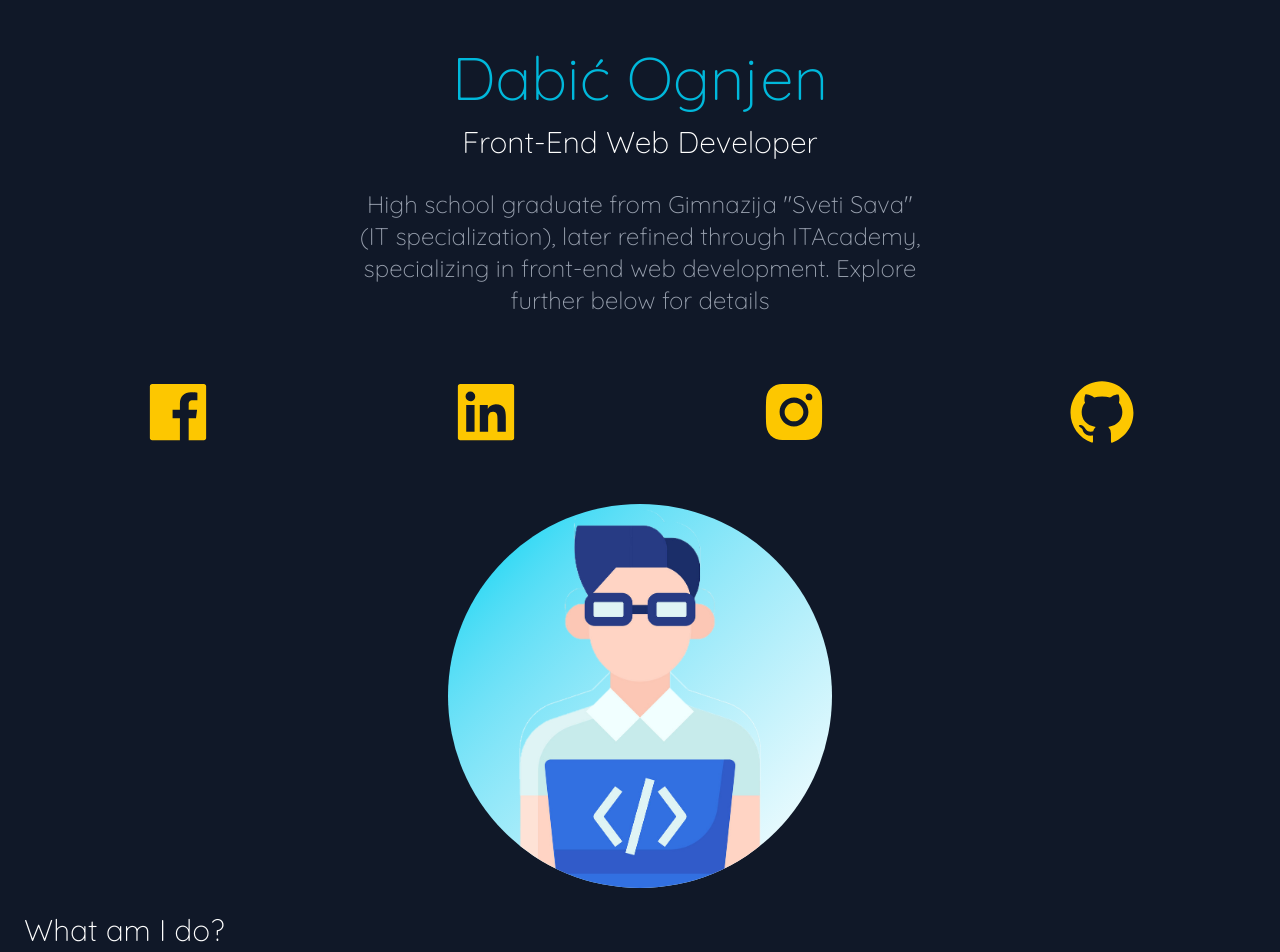
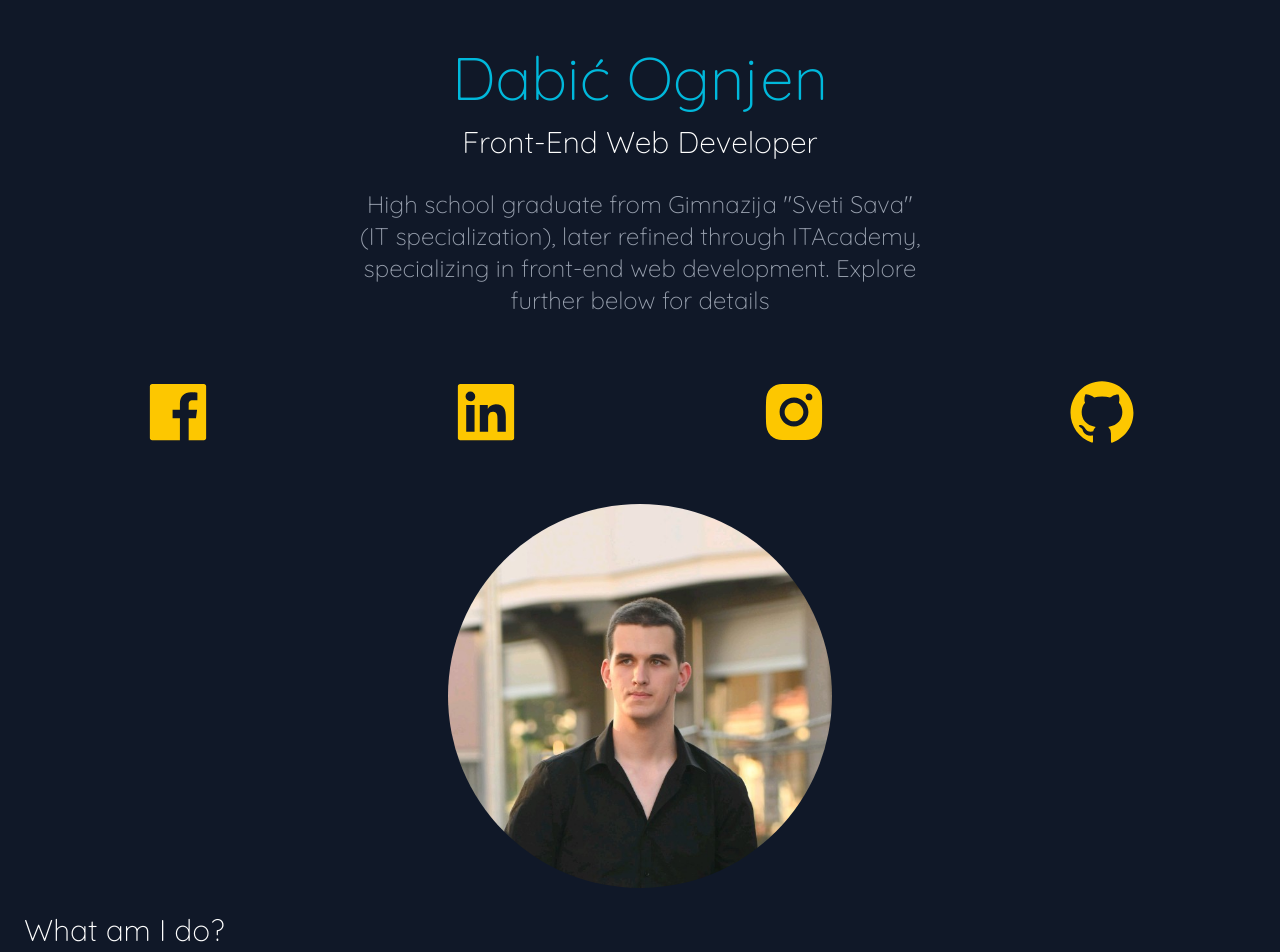
Before and after one commit to ognjen25/Portfolio1, a React (Vite) app: page / in a window 1280 px wide. Shown: the top 952 px of the page. Built offline with nearby package versions, Linux system fonts and the light colour scheme.

Commit message:
hero pic replace

```diff
--- a/src/components/Hero.jsx
+++ b/src/components/Hero.jsx
@@ -1,5 +1,5 @@
 import { AiFillFacebook, AiFillLinkedin, AiFillInstagram, AiFillGithub } from "react-icons/ai";
-import laki from "../assets/laki.png";
+import ogi from "../assets/1718703777474.jpg";
 
 const Hero = () => (
     <section>
@@ -47,7 +47,7 @@ const Hero = () => (
             </a>
         </div>
         <div className="relative bg-linear-to-br from-cyan-400 w-60 h-60 mx-auto rounded-full overflow-hidden md:w-96 md:h-96 to-white">
-            <img src={laki} alt="developer" />
+            <img src={ogi} alt="developer" />
         </div>
     </section>
 );
```
Also changed, not shown: src/assets/1718703777474.jpg (added).
